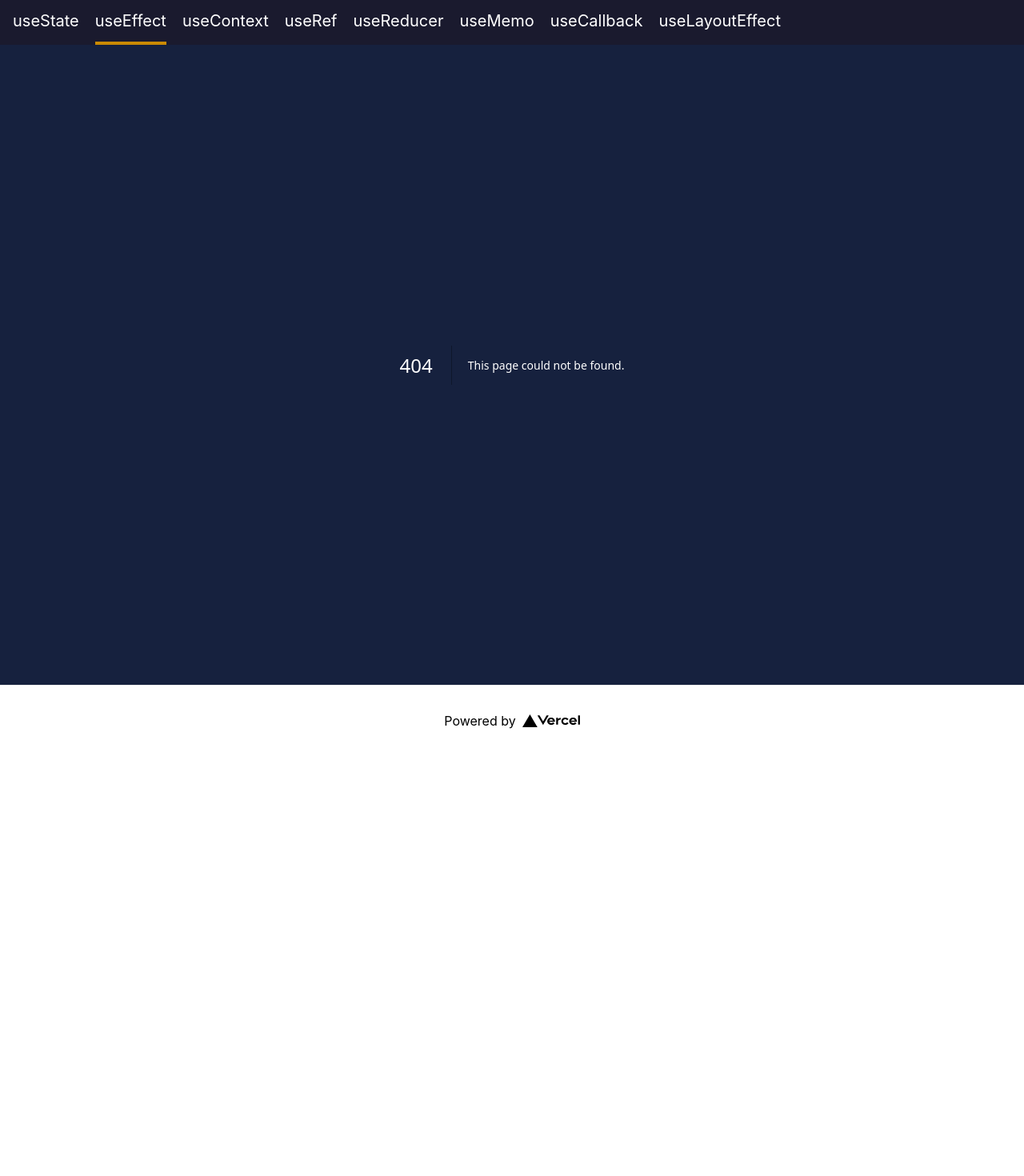
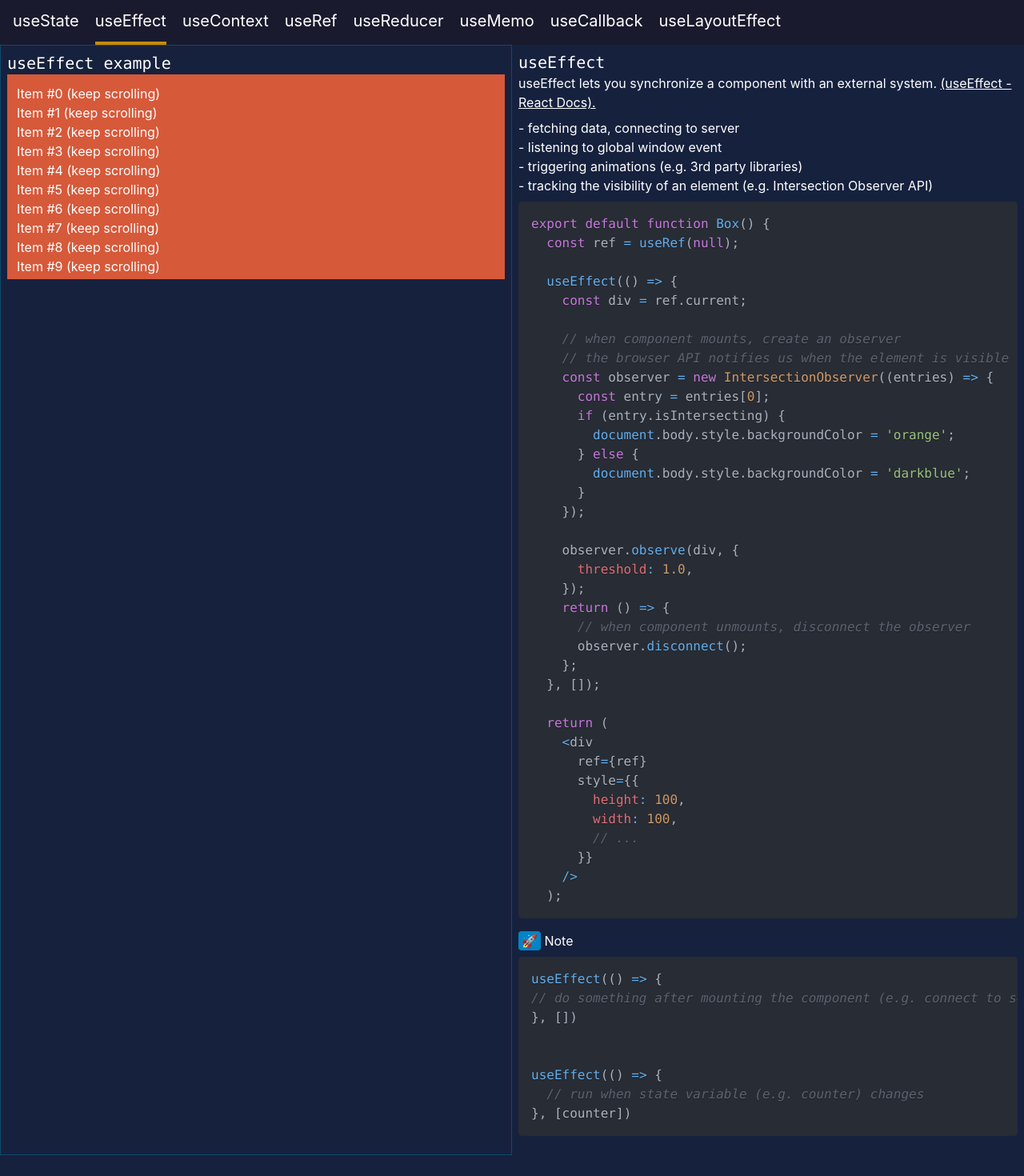
Before and after one commit to bekzodnj/reacthooks, a Next.js app: page /effect in a window 1280 px wide. Before the commit this address had no page. Shown: the top 1470 px of the page at 80% size. Before the commit the page ends 945 px from the top, so only its background shows below. Built offline with nearby package versions, Linux system fonts and the light colour scheme.

Commit message:
effect hook page is added [new]

```diff
--- a/pages/_app.js
+++ b/pages/_app.js
@@ -6,7 +6,7 @@ import Navbar from '../components/Navbar';
 function MyApp({ Component, pageProps }) {
   return (
     <>
-      <main className='min-h-screen bg-darknightblue text-white'>
+      <main className='min-h-screen bg-darknightblue text-white pb-12'>
         <Navbar />
         <Component {...pageProps} />
       </main>
--- /dev/null
+++ b/pages/effect.js
@@ -0,0 +1,177 @@
+import { useRef, useEffect } from 'react';
+import { PrismAsyncLight as SyntaxHighlighter } from 'react-syntax-highlighter';
+import { oneDark } from 'react-syntax-highlighter/dist/cjs/styles/prism';
+
+const EFFECT_HOOK_EXAMPLE_STRING = `export default function Box() {
+  const ref = useRef(null);
+
+  useEffect(() => {
+    const div = ref.current;
+
+    // when component mounts, create an observer
+    // the browser API notifies us when the element is visible
+    const observer = new IntersectionObserver((entries) => {
+      const entry = entries[0];
+      if (entry.isIntersecting) {
+        document.body.style.backgroundColor = 'orange';
+      } else {
+        document.body.style.backgroundColor = 'darkblue';
+      }
+    });
+
+    observer.observe(div, {
+      threshold: 1.0,
+    });
+    return () => {
+      // when component unmounts, disconnect the observer
+      observer.disconnect();
+    };
+  }, []);
+
+  return (
+    <div
+      ref={ref}
+      style={{
+        height: 100,
+        width: 100,
+        // ...
+      }}
+    />
+  );`;
+
+// https://codesandbox.io/s/react-hooks-example-75s41y
+const EFFECT_HOOK_NOTES_STRING = `useEffect(() => {
+// do something after mounting the component (e.g. connect to server, interact with browser API etc.)
+}, [])
+
+
+useEffect(() => {
+  // run when state variable (e.g. counter) changes
+}, [counter])
+`;
+
+const Effect = ({}) => {
+  return (
+    <div className='grid grid-cols-1 sm:grid-cols-2'>
+      {/* INTERACTIVE */}
+      <section className='border border-sky-900 p-2'>
+        <h2 className='font-mono text-xl'>useEffect example</h2>
+        <div className='h-64  overflow-y-scroll'>
+          <EffectExample />
+        </div>
+      </section>
+
+      {/* TUTORIAL */}
+      <section className='overflow-x-scroll p-2'>
+        <h2 className='font-mono text-xl'>useEffect</h2>
+        <div className='mb-4'>
+          <p className='mb-2'>
+            useEffect lets you synchronize a component with an external system.{' '}
+            <a
+              href='https://beta.reactjs.org/apis/react/useEffect'
+              target='_blank'
+              rel='noreferrer noopener'
+              className='underline'
+            >
+              (useEffect - React Docs).
+            </a>
+          </p>
+          <ul>
+            <li>- fetching data, connecting to server</li>
+            <li>- listening to global window event</li>
+            <li>- triggering animations (e.g. 3rd party libraries)</li>
+            <li>
+              - tracking the visibility of an element (e.g. Intersection
+              Observer API)
+            </li>
+          </ul>
+          <SyntaxHighlighter language='javascript' style={oneDark}>
+            {EFFECT_HOOK_EXAMPLE_STRING}
+          </SyntaxHighlighter>
+        </div>
+
+        <div className='mb-4'>
+          <p>
+            <span
+              className='bg-sky-600 inline-block rounded px-1'
+              role='img'
+              aria-label='rocket'
+            >
+              🚀
+            </span>{' '}
+            Note
+          </p>
+          <SyntaxHighlighter
+            language='jsx'
+            style={oneDark}
+            wrapLines={true}
+            wrapLongLines={true}
+          >
+            {EFFECT_HOOK_NOTES_STRING}
+          </SyntaxHighlighter>
+        </div>
+      </section>
+    </div>
+  );
+};
+
+const EffectExample = () => {
+  return (
+    <div id='boxWrap' className='transition-colors p-3'>
+      <LongList />
+      <Box />
+      <LongList />
+      <Box />
+      <LongList />
+    </div>
+  );
+};
+
+const LongList = () => {
+  const items = [];
+
+  for (let i = 0; i < 35; i++) {
+    items.push(<li key={i}>Item #{i} (keep scrolling)</li>);
+  }
+
+  return <ul>{items}</ul>;
+};
+
+const Box = () => {
+  const divRef = useRef(null);
+
+  useEffect(() => {
+    const div = divRef.current;
+
+    const observe = new IntersectionObserver((entries) => {
+      const entry = entries[0];
+
+      if (entry.isIntersecting) {
+        //console.log('Box is visible');
+        document.getElementById('boxWrap').style.backgroundColor = '#d6593a';
+      } else {
+        //console.log('Box is not visible');
+        document.getElementById('boxWrap').style.backgroundColor = '#072448';
+      }
+    });
+
+    observe.observe(div, { threshold: 1 });
+
+    return () => {
+      observe.disconnect(div);
+    };
+  }, []);
+
+  return (
+    <div
+      ref={divRef}
+      className='inline-block p-3 bg-gray-100 m-1 shadow-md rounded select-none active:bg-orange-200'
+    >
+      <span role='img' aria-label='pineapple' className='text-5xl'>
+        🍍
+      </span>
+    </div>
+  );
+};
+
+export default Effect;
--- a/pages/state.js
+++ b/pages/state.js
@@ -50,6 +50,7 @@ function State() {
   }`;
 
   return (
+    // INTERACTIVE
     <div className='grid grid-cols-1 sm:grid-cols-2'>
       <section className='border border-sky-900 p-2'>
         <h2 className='font-mono text-xl mb-2'>useState example</h2>
@@ -79,6 +80,7 @@ function State() {
         )}
       </section>
 
+      {/* TUTORIAL */}
       <section className='overflow-x-scroll p-2'>
         <div className=''>
           <h2 className='font-mono text-xl'>useState</h2>
--- /dev/null
+++ b/pages/test.js
@@ -0,0 +1,37 @@
+export default function Box() {
+  const ref = useRef(null);
+
+  useEffect(() => {
+    const div = ref.current;
+
+    // when component mounts, create an observer
+    // the browser API notifies us when the element is visible
+    const observer = new IntersectionObserver((entries) => {
+      const entry = entries[0];
+      if (entry.isIntersecting) {
+        document.body.style.backgroundColor = 'orange';
+      } else {
+        document.body.style.backgroundColor = 'darkblue';
+      }
+    });
+
+    observer.observe(div, {
+      threshold: 1.0,
+    });
+    return () => {
+      // when component unmounts, disconnect the observer
+      observer.disconnect();
+    };
+  }, []);
+
+  return (
+    <div
+      ref={ref}
+      style={{
+        height: 100,
+        width: 100,
+        // ...
+      }}
+    />
+  );
+}
```
